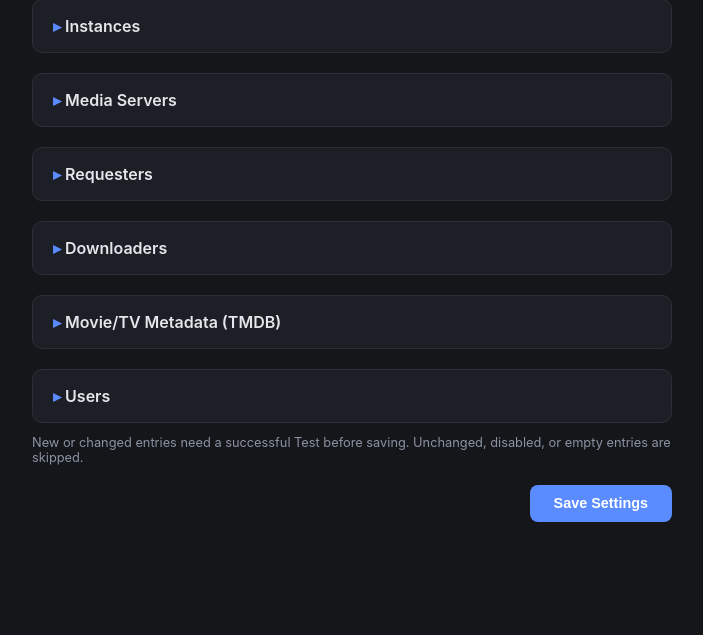
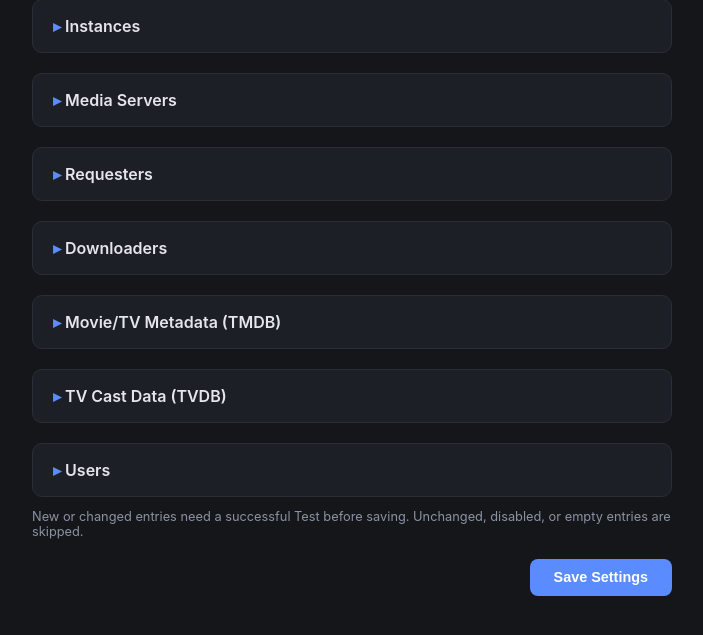
Before and after one commit to Kazwahs/arrvantage, a Flask app: template templates/settings.html in a window 1280 px wide. Shown: the part 136-771 px from the top of the page, without its empty margins (288-991 px from the left). Run offline with Flask 3, Linux system fonts and the light colour scheme; the template is opened without the code that fills it: most values are stand-ins (such as "Sample title", 1, 10 or a date in 2020).

Commit message:
Added TVDB API

```diff
--- a/app.py
+++ b/app.py
@@ -127,7 +127,7 @@ CONFIG_PATH = os.path.join(CONFIG_DIR, "config.json")
 
 EMPTY_CONFIG = {
     "instances": [], "media_servers": [], "requesters": [], "downloaders": [], "users": [],
-    "tmdb": {"api_key": ""}, "secret_key": "",
+    "tmdb": {"api_key": ""}, "tvdb": {"api_key": "", "pin": ""}, "secret_key": "",
 }
 
 
@@ -197,6 +197,7 @@ APPS = build_apps(CONFIG)
 MEDIA_SERVERS = CONFIG.get("media_servers", [])
 REQUESTERS = CONFIG.get("requesters", [])
 TMDB = CONFIG.get("tmdb", {"api_key": ""})
+TVDB = CONFIG.get("tvdb", {"api_key": "", "pin": ""})
 DOWNLOADERS = CONFIG.get("downloaders", [])
 USERS = CONFIG.get("users", [])
 
@@ -772,12 +773,16 @@ def fetch_series_details(config: dict, series_id: int) -> dict:
 
     # Sonarr doesn't expose a cast/credit endpoint the way Radarr does
     # (its metadata pipeline is TVDB-based, not TMDB-based) - confirmed
-    # via a 404 on /api/v3/credit, so this isn't attempted at all.
+    # via a 404 on /api/v3/credit. Pull cast from TVDB directly instead,
+    # using the series' own tvdbId.
+    cast_result = fetch_series_cast(series.get("tvdbId"))
 
     return {
         "overview": series.get("overview", "No description available."),
         "rating": get_rating_text(series.get("ratings", {})),
         "seasons": seasons,
+        "cast": cast_result["cast"],
+        "cast_available": cast_result["cast_available"],
     }
 
 
@@ -1509,6 +1514,77 @@ def api_actor_filmography(instance_name):
 
 
 # ---------------------------------------------------------------------------
+# TVDB (TheTVDB) - Sonarr cast lists. Sonarr's own API doesn't expose
+# cast/credit data (confirmed via a 404 earlier), so this pulls it
+# directly from TheTVDB instead, using the series' own tvdbId.
+# ---------------------------------------------------------------------------
+
+
+def tvdb_login():
+    """
+    TVDB uses a login-for-a-token flow rather than a simple query-string
+    key - exchange the API key (+ optional subscriber PIN) for a bearer
+    token, valid for about a month. Logged in fresh each time here for
+    simplicity, rather than caching/tracking token expiry.
+    """
+    if not TVDB.get("api_key"):
+        return None
+
+    payload = {"apikey": TVDB["api_key"]}
+    if TVDB.get("pin"):
+        payload["pin"] = TVDB["pin"]
+
+    try:
+        response = requests.post("https://api4.thetvdb.com/v4/login", json=payload, timeout=10)
+        response.raise_for_status()
+        return response.json().get("data", {}).get("token")
+    except requests.exceptions.RequestException:
+        return None
+
+
+def fetch_series_cast(tvdb_series_id) -> dict:
+    """
+    TVDB's cast/character data lives on a series' "extended" record.
+    Field names for each character entry are a best guess (personName,
+    name-as-character-role, image) - if cast looks wrong or empty, the
+    raw JSON from this endpoint is the place to check.
+    """
+    if not tvdb_series_id:
+        return {"cast": [], "cast_available": False}
+
+    token = tvdb_login()
+    if not token:
+        return {"cast": [], "cast_available": False}
+
+    try:
+        response = requests.get(
+            f"https://api4.thetvdb.com/v4/series/{tvdb_series_id}/extended",
+            headers={"Authorization": f"Bearer {token}"}, timeout=15,
+        )
+        response.raise_for_status()
+        data = response.json().get("data", {})
+    except requests.exceptions.RequestException:
+        return {"cast": [], "cast_available": False}
+
+    characters = data.get("characters") or []
+    cast = [
+        {
+            "name": c.get("personName", "?"),
+            "role": c.get("name", ""),
+            # TVDB people aren't cross-referenced with TMDB's person IDs,
+            # so these names aren't clickable for the filmography feature
+            # the way movie cast is - that's TMDB-specific.
+            "person_tmdb_id": None,
+            "image_url": c.get("image") or "",
+        }
+        for c in characters
+        if not c.get("peopleType") or c.get("peopleType") == "Actor"
+    ][:20]
+
+    return {"cast": cast, "cast_available": True}
+
+
+# ---------------------------------------------------------------------------
 # Downloaders (qBittorrent / SABnzbd) - separate from the arr instances
 # entirely, since a download client is usually shared across all of them
 # rather than tied to just one.
@@ -1702,6 +1778,25 @@ def api_settings_test():
                 params={"api_key": credential}, timeout=8,
             )
             response.raise_for_status()
+        except requests.exceptions.HTTPError:
+            detail = response.text[:200] if response is not None else "no response body"
+            return jsonify({"ok": False, "error": f"HTTP {response.status_code}: {detail}"})
+        except requests.exceptions.RequestException as err:
+            return jsonify({"ok": False, "error": str(err)})
+        return jsonify({"ok": True})
+
+    if category == "tvdb":
+        # TVDB uses a login-for-a-token flow, not a simple query-string
+        # key - "testing" it means actually attempting that login.
+        pin = (body.get("pin") or "").strip()
+        payload = {"apikey": credential}
+        if pin:
+            payload["pin"] = pin
+        try:
+            response = requests.post("https://api4.thetvdb.com/v4/login", json=payload, timeout=8)
+            response.raise_for_status()
+            if not response.json().get("data", {}).get("token"):
+                return jsonify({"ok": False, "error": "Login succeeded but no token was returned"})
         except requests.exceptions.HTTPError:
             detail = response.text[:200] if response is not None else "no response body"
             return jsonify({"ok": False, "error": f"HTTP {response.status_code}: {detail}"})
@@ -1861,7 +1956,7 @@ def parse_users(form, existing_users: list) -> list:
 @login_required
 @admin_required
 def settings():
-    global CONFIG, APPS, MEDIA_SERVERS, REQUESTERS, DOWNLOADERS, USERS, TMDB
+    global CONFIG, APPS, MEDIA_SERVERS, REQUESTERS, DOWNLOADERS, USERS, TMDB, TVDB
 
     if request.method == "POST":
         new_config = {
@@ -1875,6 +1970,10 @@ def settings():
                 request.form, "downloader", ["type", "url", "api_key", "color", "enabled"])),
             "users": parse_users(request.form, CONFIG.get("users", [])),
             "tmdb": {"api_key": request.form.get("tmdb_api_key", "").strip()},
+            "tvdb": {
+                "api_key": request.form.get("tvdb_api_key", "").strip(),
+                "pin": request.form.get("tvdb_pin", "").strip(),
+            },
             "secret_key": CONFIG["secret_key"],  # never edited via the form - carry it forward
         }
         save_config(new_config)
@@ -1888,6 +1987,7 @@ def settings():
         DOWNLOADERS = CONFIG["downloaders"]
         USERS = CONFIG["users"]
         TMDB = CONFIG["tmdb"]
+        TVDB = CONFIG["tvdb"]
 
         # Only the admin can reach this route, so keep their session
         # pointed at their account even if they just renamed themselves.
@@ -1905,6 +2005,7 @@ def settings():
         downloaders=CONFIG.get("downloaders", []),
         users=CONFIG.get("users", []),
         tmdb=CONFIG.get("tmdb", {"api_key": ""}),
+        tvdb=CONFIG.get("tvdb", {"api_key": "", "pin": ""}),
         kind_options=KIND_META,
         media_server_type_options=MEDIA_SERVER_TYPES,
         requester_type_options=REQUESTER_TYPES,
--- a/templates/index.html
+++ b/templates/index.html
@@ -1480,6 +1480,8 @@
                 <div class="modal-overview">${data.overview}</div>
                 <div class="modal-section-title">Seasons</div>
                 ${seasonRows || '<div class="modal-empty">No seasons found</div>'}
+                <div class="modal-section-title">Cast</div>
+                ${renderCast(instance, data.cast, data.cast_available)}
             `;
         }
 
--- a/templates/settings.html
+++ b/templates/settings.html
@@ -325,6 +325,31 @@
                         <div class="test-row">
                             <button type="button" class="test-btn" id="test-btn-tmdb" onclick="testTmdb(this)">Test</button>
                             <span id="test-status-tmdb" class="test-status"></span>
+                        </div>
+                    </div>
+                </div>
+            </details>
+
+            <details class="group">
+                <summary>TV Cast Data (TVDB)</summary>
+                <div class="group-body">
+                    <div class="step-hint">Powers the cast list on Sonarr shows specifically - Sonarr's own API doesn't expose this. Optional, and note TVDB's API requires an active $12/year TheTVDB subscription tied to your key. Get a key at thetvdb.com under Dashboard &rarr; API Keys.</div>
+                    <div class="entry-card" id="card-tvdb" data-original-apikey="{{ tvdb.api_key }}" data-original-pin="{{ tvdb.pin }}">
+                        <div class="field">
+                            <label for="tvdb_api_key">API Key</label>
+                            <div class="key-row">
+                                <input type="password" id="tvdb_api_key" name="tvdb_api_key" value="{{ tvdb.api_key }}" autocomplete="new-password"
+                                       oninput="markUntestedTvdb()">
+                                <button type="button" class="toggle-btn" onclick="toggleField('tvdb_api_key', this)">Show</button>
+                            </div>
+                        </div>
+                        <div class="field">
+                            <label for="tvdb_pin">Subscriber PIN (only if your key requires one)</label>
+                            <input type="text" id="tvdb_pin" name="tvdb_pin" value="{{ tvdb.pin }}" oninput="markUntestedTvdb()">
+                        </div>
+                        <div class="test-row">
+                            <button type="button" class="test-btn" id="test-btn-tvdb" onclick="testTvdb(this)">Test</button>
+                            <span id="test-status-tvdb" class="test-status"></span>
                         </div>
                     </div>
                 </div>
@@ -763,6 +788,70 @@
         }
 
         markUntestedTmdb();
+
+        function markUntestedTvdb() {
+            const apiKeyField = document.getElementById('tvdb_api_key');
+            const pinField = document.getElementById('tvdb_pin');
+            const card = document.getElementById('card-tvdb');
+            const statusEl = document.getElementById('test-status-tvdb');
+            const apiKey = apiKeyField.value.trim();
+            const pin = pinField.value.trim();
+
+            if (apiKey === '') {
+                testedOk['tvdb'] = true;
+                statusEl.textContent = 'Not configured';
+                statusEl.className = 'test-status test-empty';
+            } else if (apiKey === card.dataset.originalApikey && pin === card.dataset.originalPin) {
+                testedOk['tvdb'] = true;
+                statusEl.textContent = 'Saved';
+                statusEl.className = 'test-status test-empty';
+            } else {
+                testedOk['tvdb'] = false;
+                statusEl.textContent = 'Needs testing';
+                statusEl.className = 'test-status test-empty';
+            }
+            updateSaveButtonState();
+        }
+
+        async function testTvdb(btn) {
+            const statusEl = document.getElementById('test-status-tvdb');
+            btn.disabled = true;
+            const originalLabel = btn.textContent;
+            btn.textContent = 'Testing...';
+
+            try {
+                const response = await fetch('/api/settings/test', {
+                    method: 'POST',
+                    headers: { 'Content-Type': 'application/json' },
+                    body: JSON.stringify({
+                        category: 'tvdb',
+                        credential: document.getElementById('tvdb_api_key').value.trim(),
+                        pin: document.getElementById('tvdb_pin').value.trim(),
+                    }),
+                });
+                const result = await response.json();
+
+                if (result.ok) {
+                    testedOk['tvdb'] = true;
+                    statusEl.textContent = 'Connected';
+                    statusEl.className = 'test-status test-ok';
+                } else {
+                    testedOk['tvdb'] = false;
+                    statusEl.textContent = result.error || 'Failed';
+                    statusEl.className = 'test-status test-fail';
+                }
+            } catch (err) {
+                testedOk['tvdb'] = false;
+                statusEl.textContent = 'Request failed';
+                statusEl.className = 'test-status test-fail';
+            }
+
+            btn.disabled = false;
+            btn.textContent = originalLabel;
+            updateSaveButtonState();
+        }
+
+        markUntestedTvdb();
     </script>
 </body>
 </html>
```
